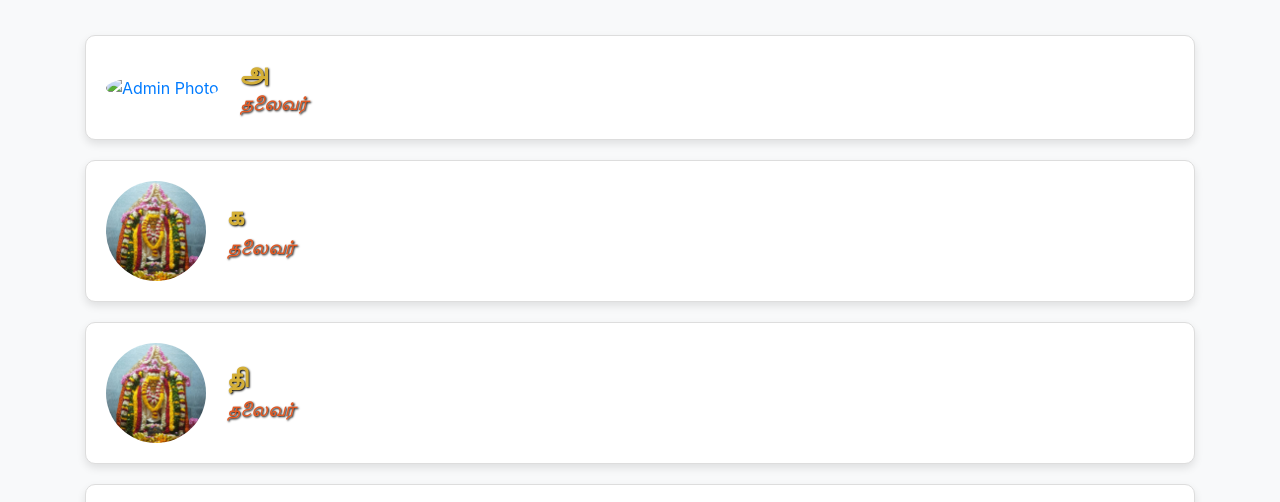
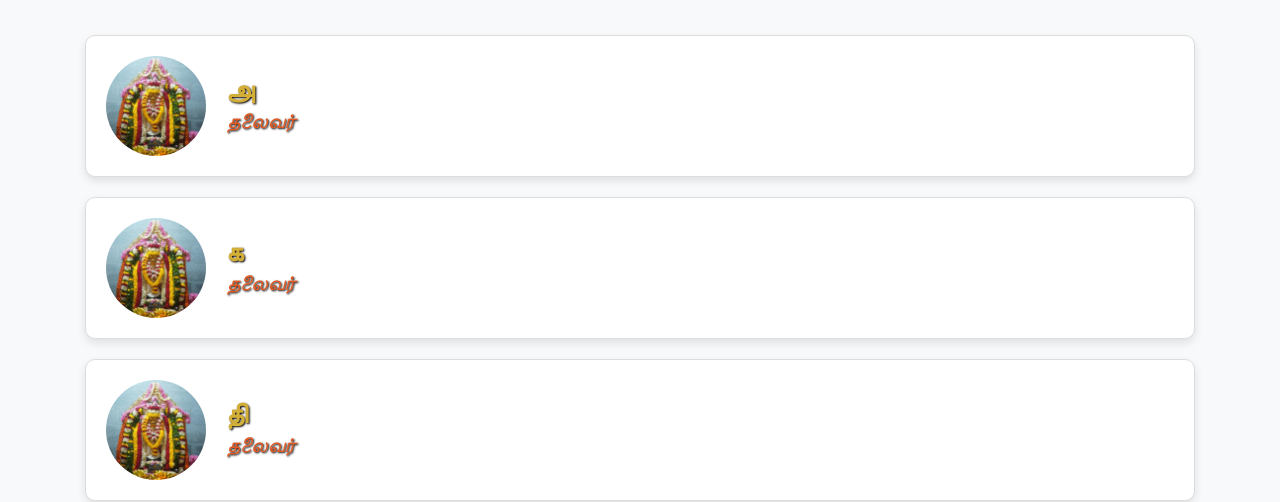
Before and after one commit to kaaniyalaiyankovil/kanniyalaiyankovil, a plain HTML site: page நிர்வாகிகள்.html in a window 1280 px wide. Shown: the part 275-777 px from the top of the page. Drawn offline with nearby package versions, Linux system fonts and the light colour scheme; some packages are replaced by stand-ins of ours; a script that the page names is missing.

Commit message:
Update நிர்வாகிகள்.html

```diff
--- a/நிர்வாகிகள்.html
+++ b/நிர்வாகிகள்.html
@@ -152,8 +152,8 @@
     <div class="container">
       <h2>நிர்வாகிகள் பெயர்கள்</h2>
       <div class="admin-card">
-        <a href="dp.jpg" data-toggle="lightbox" data-gallery="admin" >
-          <img src="dp.jpg" alt="Admin Photo">
+        <a href="24k1.jpg" data-toggle="lightbox" data-gallery="admin" >
+          <img src="24k1.jpg" alt="Admin Photo">
         </a>
         <div>
           <h3>அ</h3>
```
